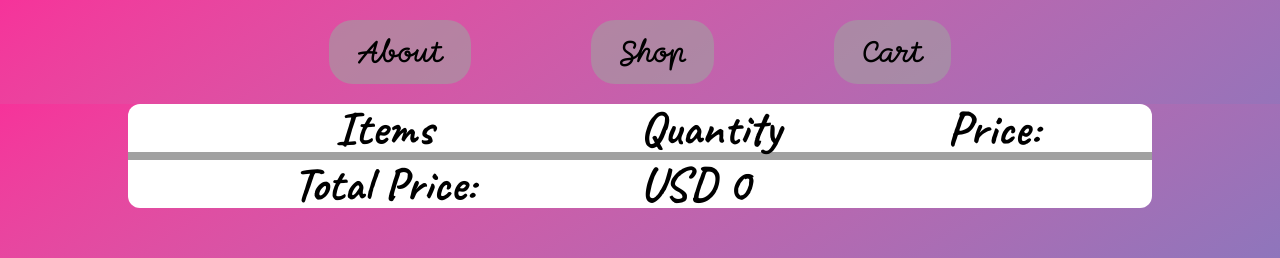
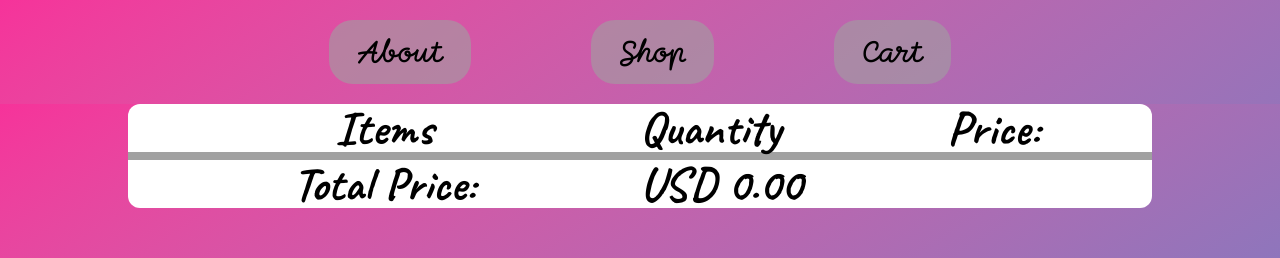
Before and after one commit to dayercher005/Shopping_Cart, a React (Vite) app: page /Cart in a window 1280 px wide. Shown: the top 258 px of the page. Built offline with nearby package versions, Linux system fonts and the light colour scheme.

Commit message:
Added decimal placing for total pricing

```diff
--- a/src/pages/cart/Cart.jsx
+++ b/src/pages/cart/Cart.jsx
@@ -35,7 +35,7 @@ export default function Cart() {
                     <h1 className="flex-1/2 font-extrabold text-center font-Caveat text-5xl
                     border-t-4 border-t-neutral-400">Total Price:</h1>
                     <h1 className="flex-1/2 font-extrabold font-Caveat justify-self-end text-5xl
-                    border-t-4 border-t-neutral-400">USD {priceCalculator}</h1>
+                    border-t-4 border-t-neutral-400">USD {priceCalculator.toFixed(2)}</h1>
                 </div>
             </div>
         </div>
```
